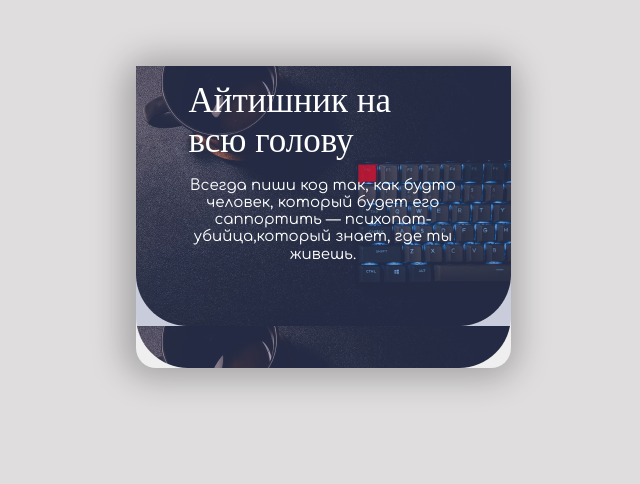
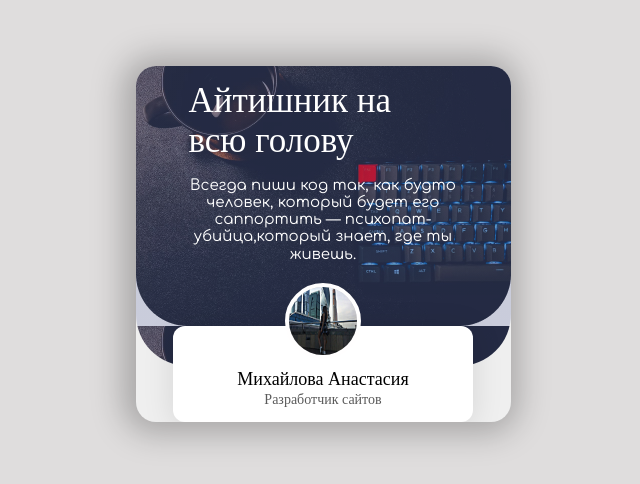
Before and after one commit to RogalicEnergy/Taplink, a plain HTML site: page index.html in a window 1280 px wide. Shown: the whole page, without its empty margins (317-957 px from the left). Drawn offline with Linux system fonts and the light colour scheme; a web font is replaced by a local one.

Commit message:
add:user bio

```diff
--- a/css/style.css
+++ b/css/style.css
@@ -11,7 +11,10 @@ body {
   font-family: 'Spectral SC', serif;
 }
 
+
+/*  Шапка */
 .page-wrappeer {
+  overflow: hidden;
   max-width: 375px;
   margin: auto;
   border-radius: 20px;
@@ -19,9 +22,14 @@ body {
   box-shadow: -3px 1px 31.8px 10px rgba(0, 0, 0, 0.25);
 }
 
+.container {
+  max-width: 300px;
+  margin: auto;
+}
+
 .header {
   color: #fff;
-  padding: 15px 53px 90px;
+  padding: 15px 53px 88px;
   border-radius: 0px 0px 52px 52px;
   background: linear-gradient(0deg, rgba(52, 66, 140, 0.20) 0%, rgba(52, 66, 140, 0.20) 100%), url('../img/header-bg.png'), no-repeat center /cover;
   }
@@ -38,3 +46,37 @@ body {
   font-weight: 400;
   text-align: center;
 }
+
+/* Аватар */
+.user {
+  margin-top: -40px;
+  text-align: center;
+  border-radius: 12px;
+  background: #FFF;
+  box-shadow: 0px 4px 30.9px 1px rgba(0, 0, 0, 0.10);
+  padding-bottom: 6px;
+}
+
+
+.user-avatar {
+  margin-top: -43px;
+  border-radius: 76px;
+  border: 4px solid #FFFEFE;
+  background: url(<path-to-image>), lightgray 50% / cover no-repeat;
+}
+
+.user-name {
+  margin-top: 6px;
+  margin-bottom: 2px;
+  font-family: Spectral SC;
+  font-size: 18px;
+  font-weight: 400;
+}
+
+.user-description {
+  color: #5A5A5A;
+  font-family: Spectral SC;
+  font-size: 14px;
+  font-weight: 400;
+  margin-bottom: 8px;
+}
--- a/index.html
+++ b/index.html
@@ -16,7 +16,17 @@
       <span class="hello">Айтишник на всю голову</span>
       <p class="hello-text">Всегда пиши код так, как будто <br> человек, который будет его <br>саппортить — психопат-<br>убийца,который знает, где ты<br> живешь.</p>
     </header>
+    <div class="container">
+      <div class="user">
+        <img width="76" height="76" src="img/avatar.png" alt="Михайлова Анастасия" class="user-avatar">
+        <h1 class="user-name">Михайлова Анастасия</h1>
+        <div class="user-description">Разработчик сайтов</div>
+      </div>
+      <!-- /.user -->
+    </div>
+    <!-- /.container -->
   </div>
+<!-- /.page-wrapper -->
 
 
   <script src="js/main.js"></script>
```
Also changed, not shown: img/avatar.png (added), img/Аватар.png (added).
